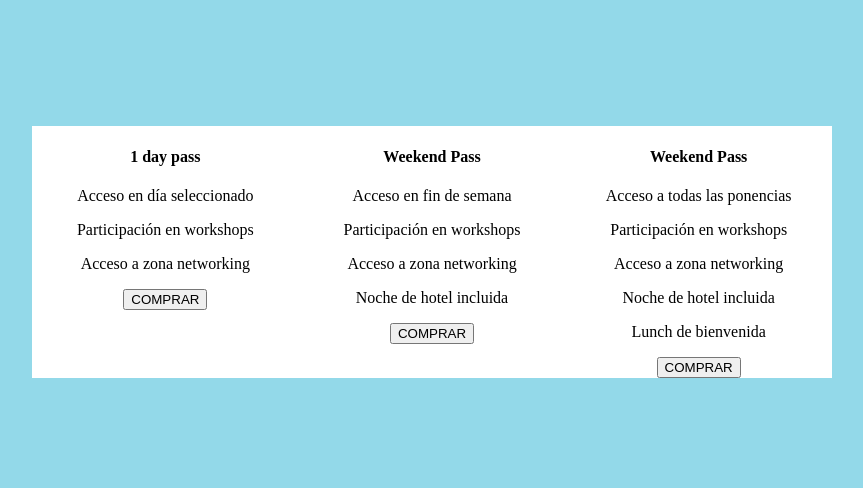
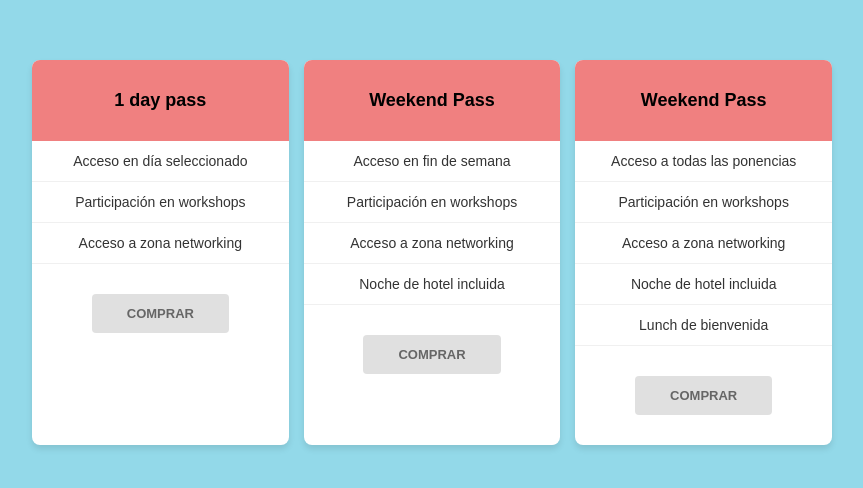
Before and after one commit to dzaplopez-dot/Ejercicio-HTML, a plain HTML site: page Ejercicio6/index.html in a window 1280 px wide. Shown: the part 148-636 px from the top of the page, without its empty margins (208-1071 px from the left). Drawn offline with Linux system fonts and the light colour scheme.

Commit message:
Ejercicios Terminados

```diff
--- a/Ejercicio6/style.css
+++ b/Ejercicio6/style.css
@@ -5,35 +5,57 @@ body {
     min-height: 100vh;
     background-color: #93d9e9;
     margin: 0;
-}
-.contenedor-padre{
-    width: 800px;
-    background-color: rgb(114, 227, 227);
-    display: flex;
-    justify-content: center;
-    justify-content: space-around;
-
-
+    font-family: Arial, sans-serif;
 }
 
-.contenedor-1{
-    background-color: rgb(255, 255, 255);
-    text-align: center;
-    justify-content: center;
-    width: 480px;
-
+.contenedor-padre {
+    width: 800px;
+    background-color: #93d9e9;
+    display: flex;
+    justify-content: space-around;
+    gap: 15px;
 }
 
-.contenedor-2{
-    background-color: rgb(255, 255, 255);
+.contenedor-1,
+.contenedor-2,
+.contenedor-3 {
+    background-color: white;
     text-align: center;
-    justify-content: center;
     width: 480px;
+    border-radius: 8px;
+    overflow: hidden;
+    box-shadow: 0 4px 6px rgba(0, 0, 0, 0.1);
+    display: flex;
+    flex-direction: column;
 }
 
-.contenedor-3{
-    background-color: rgb(255, 255, 255);
-    text-align: center;
-    justify-content: center;
-    width: 480px;
+.contenedor-1 h4,
+.contenedor-2 h4,
+.contenedor-3 h4 {
+    background-color: #f08080;
+    color: black;
+    padding: 30px 20px;
+    margin: 0;
+    font-size: 18px;
 }
+
+.contenedor-1 p,
+.contenedor-2 p,
+.contenedor-3 p {
+    padding: 12px 20px;
+    margin: 0;
+    font-size: 14px;
+    color: #333;
+    border-bottom: 1px solid #f0f0f0;
+}
+
+button {
+    margin: 30px auto;
+    padding: 12px 35px;
+    background-color: #e0e0e0;
+    border: none;
+    border-radius: 4px;
+    font-weight: bold;
+    font-size: 13px;
+    color: #666;
+}
--- /dev/null
+++ b/Ejercicio7/style.css
@@ -0,0 +1,117 @@
+* {
+    margin: 0;
+    padding: 0;
+    box-sizing: border-box;
+}
+
+body {
+    font-family: Arial, sans-serif;
+    width: 1000px;
+    margin: 0 auto;
+}
+
+/* HEADER */
+header {
+    background-color: #E89B8C;
+    color: white;
+    padding: 40px;
+    text-align: center;
+}
+
+header h1 {
+    font-size: 28px;
+    margin-bottom: 10px;
+}
+
+header p {
+    font-size: 14px;
+}
+
+/* MENÚ */
+nav {
+    background-color: #5DBAAA;
+    display: flex;
+    justify-content: space-between;
+    padding: 15px 40px;
+}
+
+nav a {
+    color: white;
+    text-decoration: none;
+    font-size: 14px;
+}
+
+/* CONTENEDOR PRINCIPAL */
+.contenedor-principal {
+    display: flex;
+    min-height: 600px;
+}
+
+/* BARRA LATERAL */
+aside {
+    width: 30%;
+    background-color: #F5F5F5;
+    padding: 30px;
+}
+
+aside h3 {
+    font-size: 16px;
+    margin-bottom: 20px;
+}
+
+.sidebar-item {
+    background-color: #D3D3D3;
+    height: 120px;
+    margin-bottom: 20px;
+    display: flex;
+    align-items: center;
+    justify-content: center;
+    color: #999;
+}
+
+/* CONTENIDO PRINCIPAL */
+main {
+    width: 70%;
+    padding: 30px 40px;
+}
+
+article {
+    margin-bottom: 40px;
+}
+
+article h2 {
+    font-size: 20px;
+    margin-bottom: 10px;
+}
+
+article .fecha {
+    color: #999;
+    font-size: 12px;
+    margin-bottom: 15px;
+}
+
+.imagen-articulo {
+    background-color: #D3D3D3;
+    height: 200px;
+    margin-bottom: 15px;
+    display: flex;
+    align-items: center;
+    justify-content: center;
+    color: #999;
+    font-size: 24px;
+}
+
+article p {
+    font-size: 13px;
+    line-height: 1.6;
+    color: #333;
+    margin-bottom: 10px;
+}
+
+/* FOOTER */
+footer {
+    background-color: #F5F5F5;
+    text-align: center;
+    padding: 30px;
+    border-top: 1px solid #DDD;
+}
```
Also changed, not shown: Ejercicio7/index.html (added, +61 -0 lines), Ejercicio2/index.html (renamed from Ejercicicios Flexbox/index.html), Ejercicio2/style.css (renamed from Ejercicicios Flexbox/style.css), Ejercicio3/index.html (renamed from Ejercicicios Flexbox/Ejercicio3/index.html), Ejercicio3/style.css (renamed from Ejercicicios Flexbox/Ejercicio3/style.css), Ejercicio4/img/Ave.jpg (renamed from Ejercicicios Flexbox/Ejercicio4/img/Ave.jpg), Ejercicio4/img/ray-hennessy-xUUZcpQlqpM-unsplash.jpg (renamed from Ejercicicios Flexbox/Ejercicio4/img/ray-hennessy-xUUZcpQlqpM-unsplash.jpg), Ejercicio4/img/sid-balachandran-_9a-3NO5KJE-unsplash.jpg (renamed from Ejercicicios Flexbox/Ejercicio4/img/sid-balachandran-_9a-3NO5KJE-unsplash.jpg), Ejercicio4/index.html (renamed from Ejercicicios Flexbox/Ejercicio4/index.html), Ejercicio4/style.css (renamed from Ejercicicios Flexbox/Ejercicio4/style.css), 11 other files.
